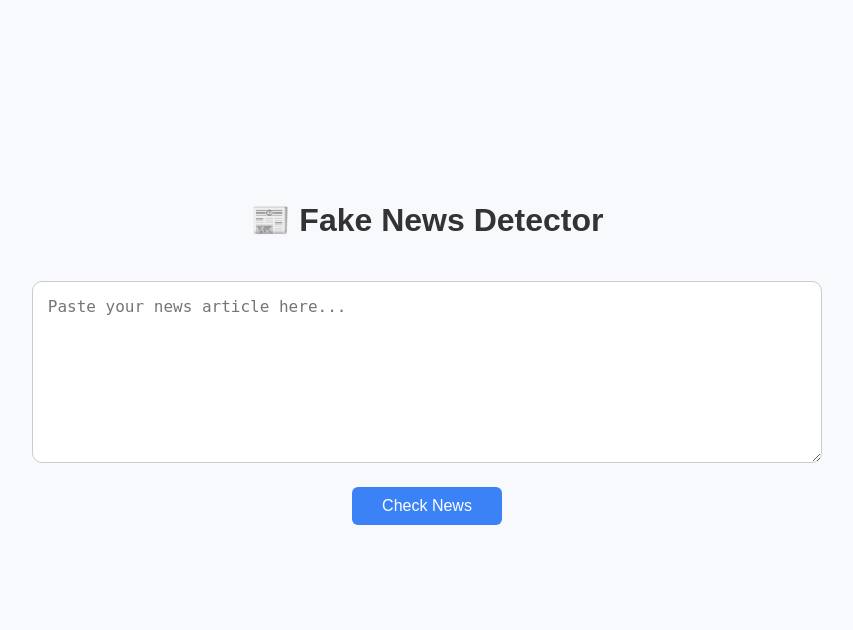
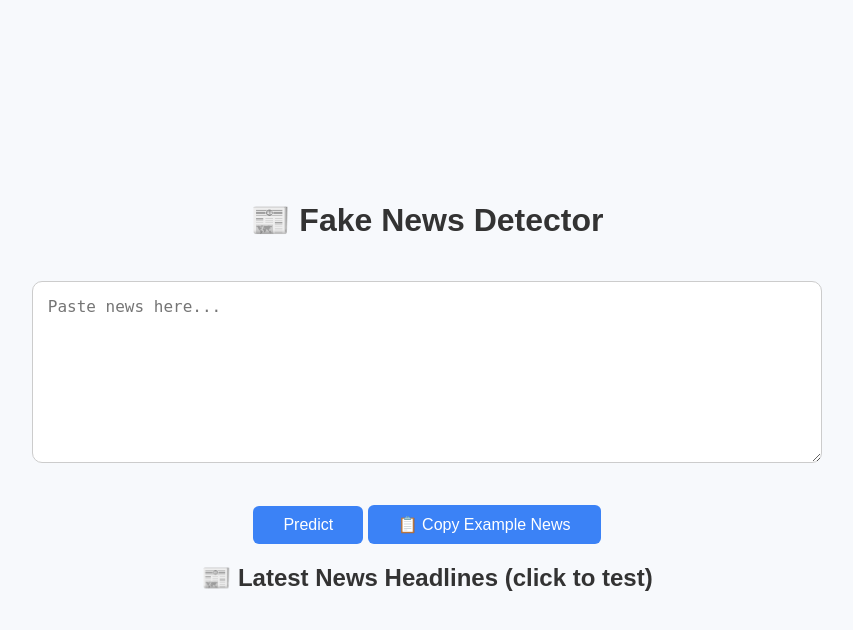
Before and after one commit to BugataPravallika/fakenews-detector, a Flask app: page / in a window 1280 px wide. Shown: the top 630 px of the page, without its empty margins (213-1066 px from the left). Run offline with Flask 3, Linux system fonts and the light colour scheme; data that the repository does not hold is empty; parts of the project's set-up code (start-up, migrations or seed data) failed here and were passed over.

Commit message:
🆕 Your message about what changed

```diff
--- a/app.py
+++ b/app.py
@@ -1,25 +1,58 @@
 from flask import Flask, render_template, request
+from deep_translator import GoogleTranslator
 import joblib
+from fact_check import fact_check_news
+from news_fetcher import get_live_headlines
+import json
+from datetime import datetime
+import os
 
 app = Flask(__name__)
-
-# Load model and vectorizer
 model = joblib.load('model/fake_news_model.pkl')
 vectorizer = joblib.load('model/tfidf_vectorizer.pkl')
 
 @app.route('/')
 def index():
-    return render_template('index.html')
+    headlines = get_live_headlines()
+    return render_template('index.html', headlines=headlines)
 
 @app.route('/predict', methods=['POST'])
 def predict():
-    if request.method == 'POST':
-        news = request.form['news']
-        data = vectorizer.transform([news])
-        prediction = model.predict(data)[0]
-        return render_template('result.html', prediction=prediction, news=news)
+    news = request.form['news']
+    translated_news = GoogleTranslator(source='auto', target='en').translate(news)
+
+    data = vectorizer.transform([translated_news])
+    prediction = model.predict(data)[0]
+
+    # Get fact-check result
+    claim, rating = fact_check_news(translated_news)
+
+    # Save to history.json
+    history = {
+        'news': news,
+        'translated': translated_news,
+        'prediction': prediction,
+        'claim': claim,
+        'rating': rating,
+        'timestamp': datetime.now().strftime("%Y-%m-%d %H:%M:%S")
+    }
+
+    with open('history.json', 'a', encoding='utf-8') as f:
+        f.write(json.dumps(history) + "\n")
+
+    return render_template('result.html', prediction=prediction, news=news, translated=translated_news, claim=claim, rating=rating)
+
+@app.route('/history')
+def history():
+    if not os.path.exists('history.json'):
+        return render_template('history.html', entries=[])
+
+    with open('history.json', 'r', encoding='utf-8') as f:
+        lines = f.readlines()
+        entries = [json.loads(line) for line in lines]
+
+    return render_template('history.html', entries=entries)
 
 if __name__ == '__main__':
-    import os
     port = int(os.environ.get("PORT", 5000))
     app.run(host='0.0.0.0', port=port)
--- /dev/null
+++ b/fact_check.py
@@ -0,0 +1,23 @@
+# factcheck.py
+import requests
+
+API_KEY = "AIzaSyCY3S9fz_gw2BlCpq23vqYeyZX-IYewVAE"
+
+def fact_check_news(query):
+    url = "https://factchecktools.googleapis.com/v1alpha1/claims:search"
+    params = {
+        "query": query,
+        "key": API_KEY,
+        "languageCode": "en"
+    }
+
+    response = requests.get(url, params=params)
+    data = response.json()
+
+    if "claims" in data:
+        claim = data["claims"][0]
+        text = claim.get("text", "No claim text found")
+        rating = claim["claimReview"][0].get("textualRating", "No rating found")
+        return text, rating
+    else:
+        return "No fact check found", "Unknown"
--- a/fake_or_real_news_sample.csv
+++ b/fake_or_real_news_sample.csv
@@ -7,5 +7,5 @@ Stock market hits record high.,REAL
 Flat Earth theory proven by scientists!,FAKE
 Global warming is a hoax.,FAKE
 Scientists discover cure for cancer.,REAL
+Apple releases new iPhone model.,REAL
 Fake celebrity death trends on Twitter.,FAKE
-Apple releases new iPhone model.,REAL
--- /dev/null
+++ b/news_fetcher.py
@@ -0,0 +1,16 @@
+import requests
+
+API_KEY = '0d8a5d61ad5c46058498e0fcfc40a546'
+NEWS_API_URL = f"https://newsapi.org/v2/top-headlines?country=in&language=en&pageSize=10&apiKey={API_KEY}"
+
+def get_live_headlines():
+    try:
+        response = requests.get(NEWS_API_URL)
+        response.raise_for_status()
+        data = response.json()
+        articles = data.get('articles', [])
+        headlines = [{"title": article['title'], "description": article.get("description", "")} for article in articles]
+        return headlines
+    except Exception as e:
+        print("Error fetching news:", e)
+        return []
--- a/static/style.css
+++ b/static/style.css
@@ -29,3 +29,8 @@ button {
 button:hover {
     background-color: #2563eb;
 }
+#spinner {
+  color: darkred;
+  font-weight: bold;
+  margin-top: 10px;
+}
--- a/templates/index.html
+++ b/templates/index.html
@@ -12,9 +12,38 @@
 </head>
 <body>
     <h1>📰 Fake News Detector</h1>
-    <form action="/predict" method="POST">
-        <textarea name="news" placeholder="Paste your news article here..." required></textarea><br>
-        <button type="submit">Check News</button>
-    </form>
+    <form method="POST" action="/predict" onsubmit="showSpinner()">
+  <textarea id="news-input" name="news" rows="6" placeholder="Paste news here..." required></textarea><br><br>
+
+  <button type="submit">Predict</button>
+  <button type="button" onclick="copyExample()">📋 Copy Example News</button>
+</form>
+
+<!-- Spinner -->
+<div id="spinner" style="display:none;">
+  <p>⏳ Predicting... please wait.</p>
+</div>
+
+    <h2>📰 Latest News Headlines (click to test)</h2>
+<ul>
+  {% for article in headlines %}
+    <li>
+      <form method="POST" action="/predict">
+        <input type="hidden" name="news" value="{{ article.title }}">
+        <button type="submit">{{ article.title }}</button>
+      </form>
+    </li>
+  {% endfor %}
+</ul>
+<script>
+function copyExample() {
+  const example = "The Prime Minister announced a new economic policy today aimed at boosting local manufacturing.";
+  document.getElementById("news-input").value = example;
+}
+
+function showSpinner() {
+  document.getElementById("spinner").style.display = 'block';
+}
+</script>
 </body>
 </html>
```
Also changed, not shown: templates/history.html (added, +80 -0 lines), templates/result.html (+10 -0 lines), templates/favicon.ico (deleted).
